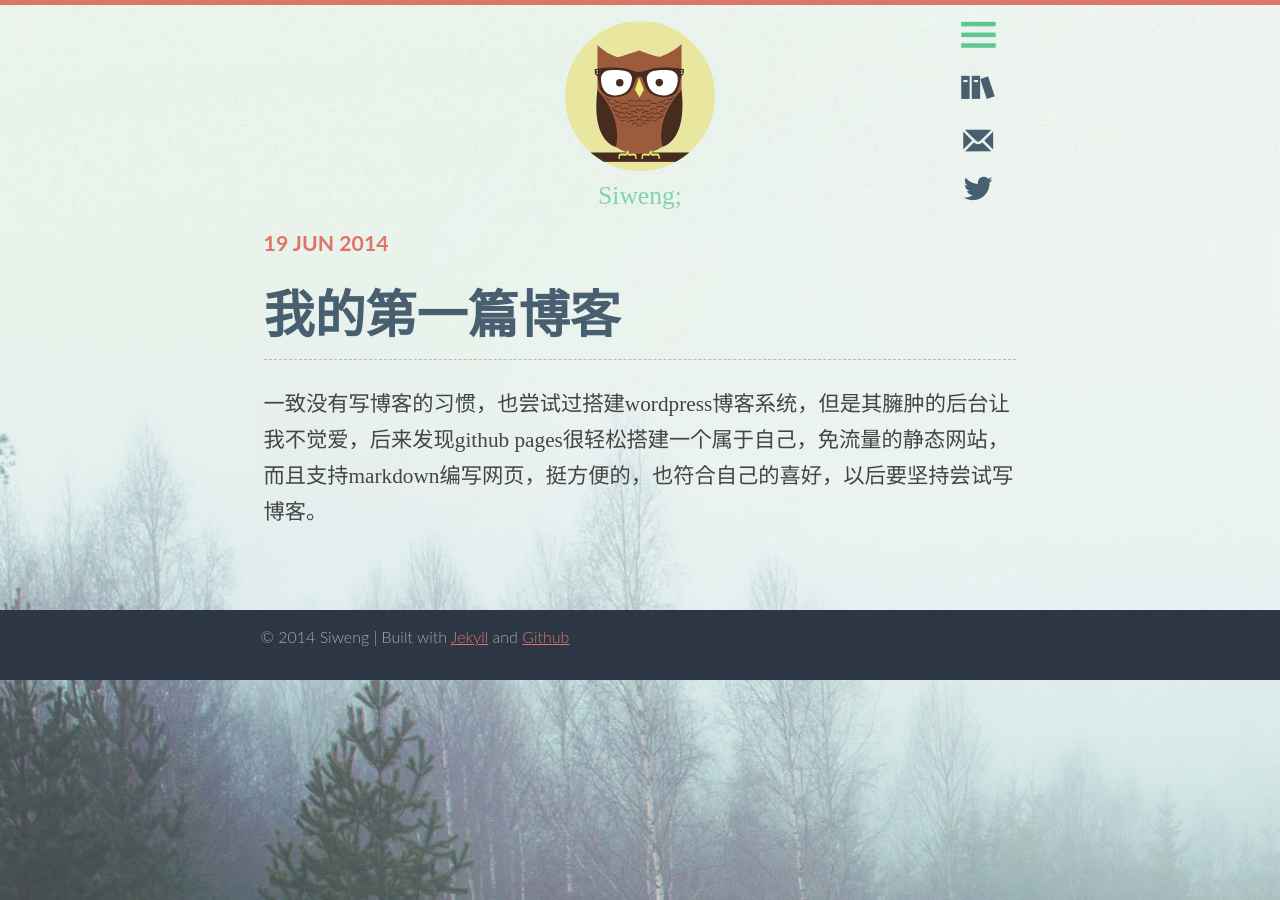
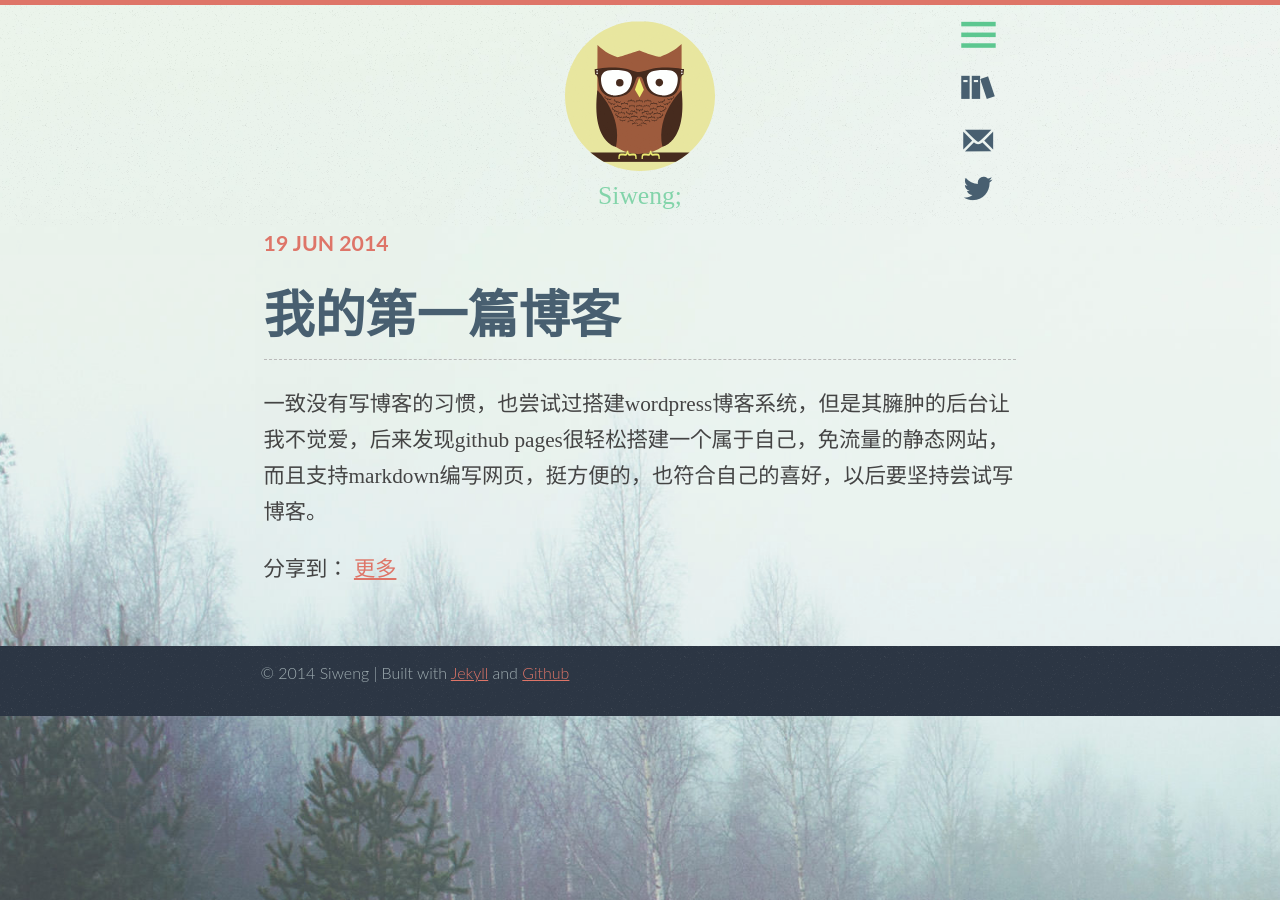
Before and after one commit to siweng/siweng.github.io, a Jekyll site: the page built from _posts/2014-06-19-我的第一篇博客.md, in a window 1280 px wide. Built offline with Jekyll 4.4.1, drawn with Linux system fonts in a browser that asks for light colours; some web fonts are replaced; Markdown is read by kramdown in place of the engine named in the settings; comment, search, counter and statistics services are not loaded.

Commit message:
auto commit

```diff
--- a/_layouts/post.html
+++ b/_layouts/post.html
@@ -10,6 +10,23 @@
   </div>
 
 	<wb:follow-button uid="1905185687" type="red_4" width="100%" height="64" ></wb:follow-button>
+
+	<!-- JiaThis Button BEGIN -->
+	<div class="jiathis_style">
+						<span class="jiathis_txt">分享到：</span>
+							<a class="jiathis_button_tools_1"></a>
+								<a class="jiathis_button_tools_2"></a>
+									<a class="jiathis_button_tools_3"></a>
+										<a class="jiathis_button_tools_4"></a>
+											<a href="http://www.jiathis.com/share?uid=1941906" class="jiathis jiathis_txt jiathis_separator jtico jtico_jiathis" target="_blank">更多</a>
+												<a class="jiathis_counter_style"></a>
+								</div>
+								<script type="text/javascript">
+												var jiathis_config = {data_track_clickback:'true'};
+								</script>
+								<script type="text/javascript" src="http://v3.jiathis.com/code/jia.js?uid=1941906" charset="utf-8"></script>
+								<!-- JiaThis Button END -->
+
 </article>
 
 {{% if page.comments %}}
```
Also changed, not shown: other parts of _layouts/post.html (+0 -7 lines).
